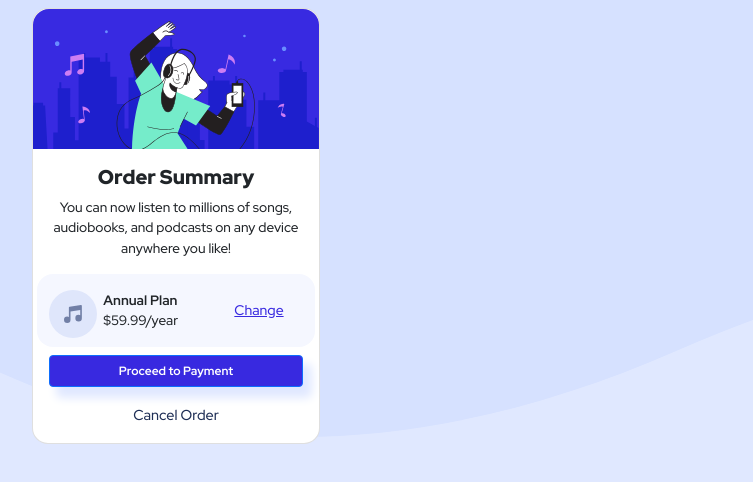
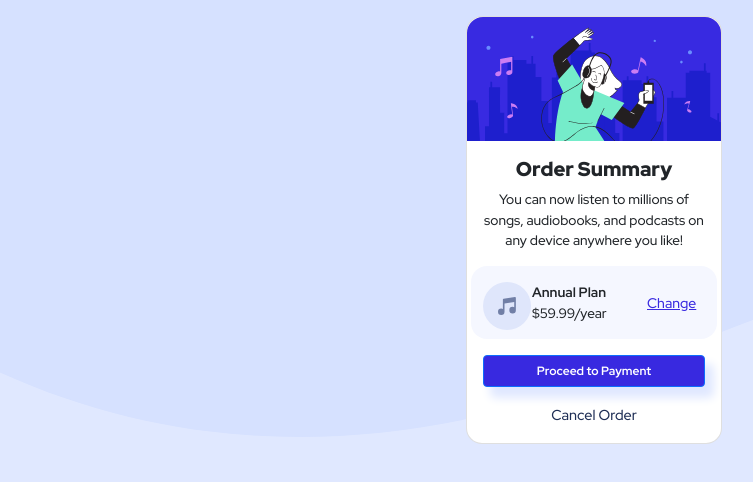
Before and after one commit to medledan/Frontend_Mentor-Order-Summary-Card-, a website: page index.html in a window 1280 px wide. Shown: the whole page, without its empty margins (46-799 px from the left). Drawn offline with nearby package versions, Linux system fonts and the light colour scheme.

Commit message:
Completed

```diff
--- a/index.html
+++ b/index.html
@@ -44,9 +44,7 @@
   </head>
   <body>
     <div class="container">
-      <div class="row">
-        <div class="col p-2">
-          <div class="card" style="width: 18rem">
+      <div class="card mx-auto mt-3" style="width: 16rem">
         <img
           src="./images/illustration-hero.svg"
           class="card-img-top"
@@ -55,8 +53,8 @@
         <div class="card-body">
           <h5 class="card-title text-center">Order Summary</h5>
           <p class="card-text text-center">
-                You can now listen to millions of songs, audiobooks, and
-                podcasts on any device anywhere you like!
+            You can now listen to millions of songs, audiobooks, and podcasts on
+            any device anywhere you like!
           </p>
           <div class="row plan-selector">
             <div class="col-2 pt-3">
@@ -71,7 +69,7 @@
           </div>
           <div class="row">
             <div class="col mt-2 d-grid">
-                  <a href="#" class="btn btn-primary payment-btn"
+              <a href="#" class="btn btn-primary payment-btn mt-2"
                 >Proceed to Payment</a
               >
             </div>
@@ -84,7 +82,5 @@
         </div>
       </div>
     </div>
-      </div>
-    </div>
   </body>
 </html>
--- a/style.css
+++ b/style.css
@@ -7,10 +7,16 @@
   /* Colors :Neutral */
   --very-pale-blue: hsl(225, 100%, 98%);
   --dark-blue: hsl(223, 47%, 23%);
+
+  /* Border Radius */
+  --border-radius: 1rem;
+}
+
+* {
+  box-sizing: border-box;
 }
 
 body {
-  box-sizing: border-box;
   font-family: "Red Hat Display", sans-serif;
   background-image: url("./images/pattern-background-desktop.svg");
   background-repeat: no-repeat;
@@ -38,17 +44,12 @@ p {
 
 .payment-btn:hover {
   box-shadow: 8px 10px 10px 1px var(--pale-blue);
-  background-color: var(--bright-blue);
-}
-
-.payment-btn:active {
-  box-shadow: 8px 10px 10px 1px var(--pale-blue);
   background-color: var(--dull-blue);
 }
 
 .plan-selector {
   background-color: var(--very-pale-blue);
-  border-radius: 1rem;
+  border-radius: var(--border-radius);
 }
 
 .cancel-link {
@@ -59,10 +60,6 @@ p {
 }
 
 .cancel-link:hover {
-  color: var(--dark-blue);
-}
-
-.cancel-link:active {
   color: black;
 }
 
@@ -72,16 +69,13 @@ p {
 
 .change-link:hover {
   color: var(--bright-blue);
-}
-
-.change-link:active {
   text-decoration: none;
 }
 
 .card {
-  border-radius: 1rem;
+  border-radius: var(--border-radius);
 }
 
-.card-img-top{
-    border-radius: 1rem 1rem 0 0;
+.card-img-top {
+  border-radius: 1rem 1rem 0 0;
 }
```
Lines whose indentation alone changed are shown as unchanged.
